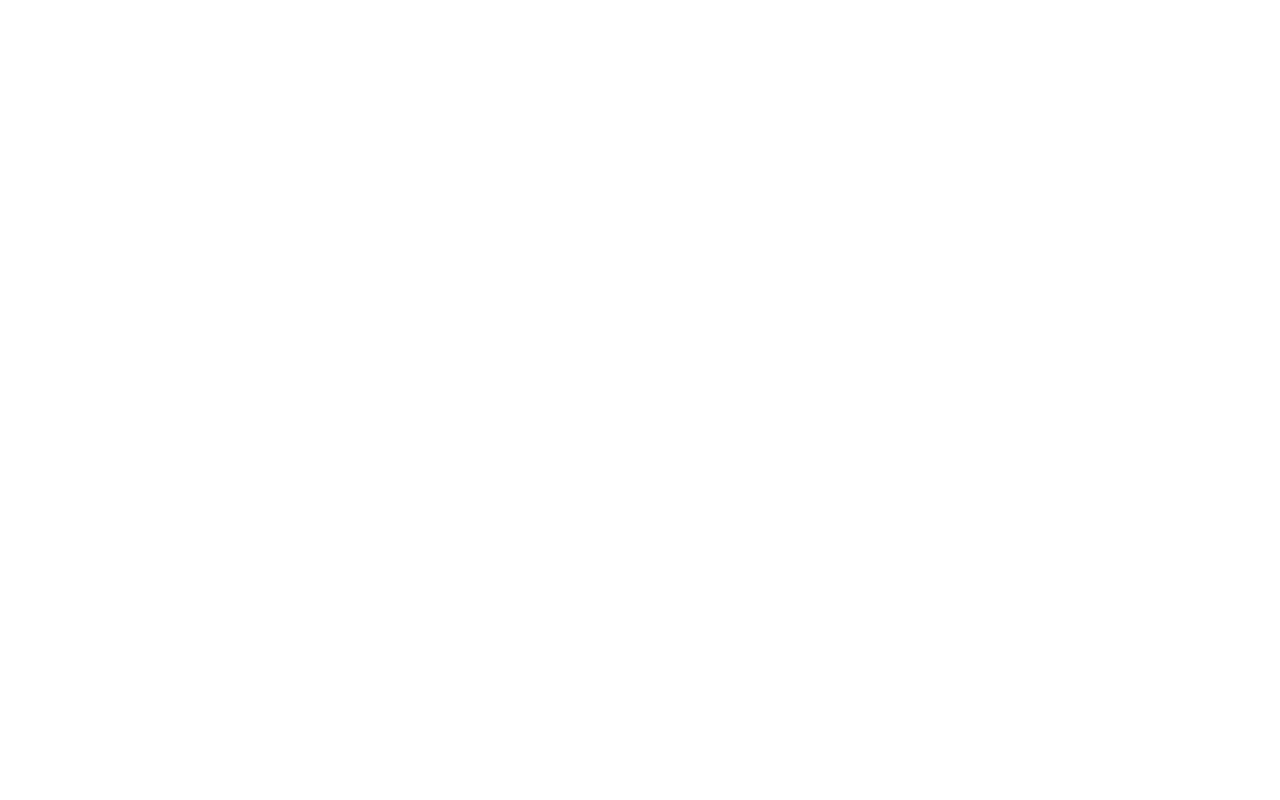
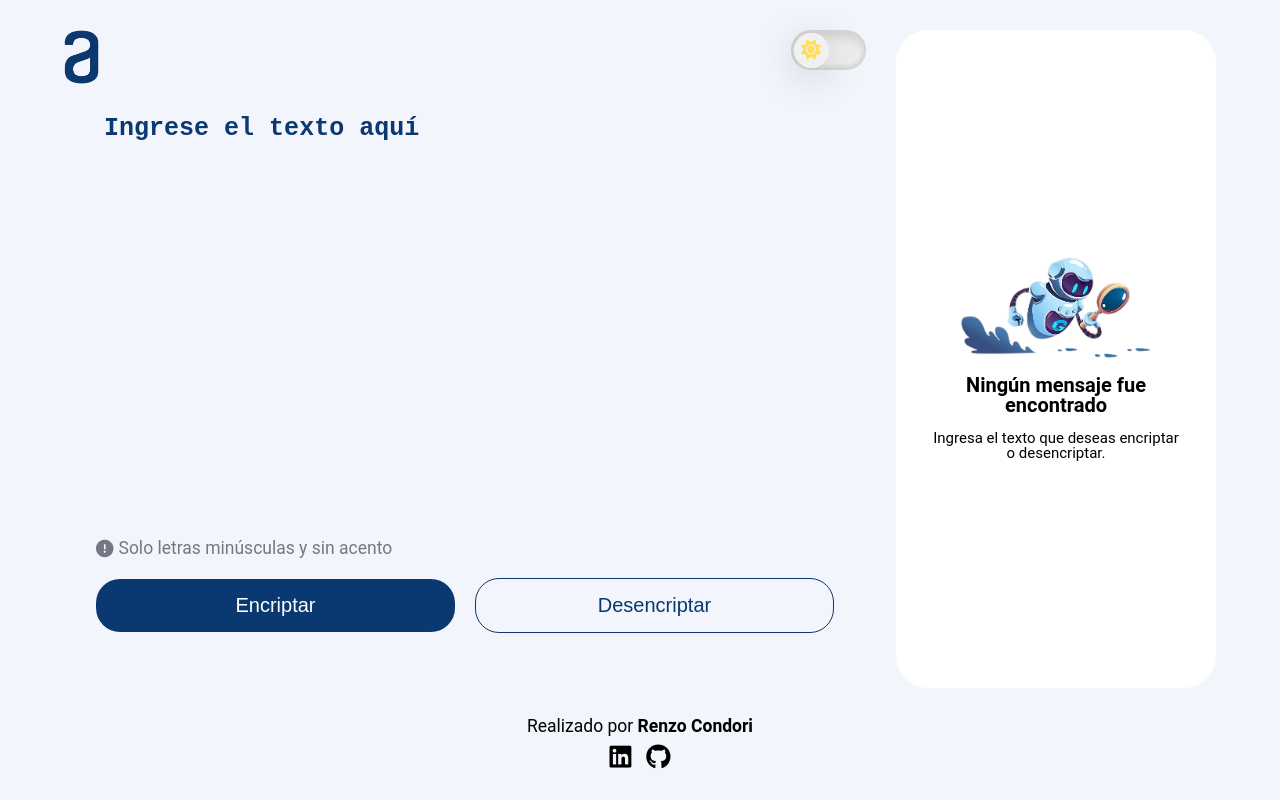
Before and after one commit to krcondorig/encryptor-ONE, a plain HTML site: page index.html in a window 1280 px wide. Drawn offline with Linux system fonts and the light colour scheme; some packages are replaced by stand-ins of ours; a script that the page names is missing.

Commit message:
agregando funcionalidades

```diff
--- a/index.html
+++ b/index.html
@@ -1,26 +1,71 @@
 <!DOCTYPE html>
 <html lang="en">
+
 <head>
     <meta charset="UTF-8">
     <meta name="viewport" content="width=device-width, initial-scale=1.0">
     <title>Encriptador de Textos</title>
     <link rel="stylesheet" href="./src/styles/reset.css">
     <link rel="stylesheet" href="./src/styles/style.css">
+    <link href="
+        https://cdn.jsdelivr.net/npm/sweetalert2@11.10.5/dist/sweetalert2.min.css
+        " rel="stylesheet">
+    <link rel="icon" href="./src/assets/icons/message-encrypt.png" type="image/x-icon">
 </head>
+
 <body>
-    <main>
+    <main class="grid">
         <header class="header">
+            <div class="flex nav">
+                <img class="logo" src="./src/assets/img/alura.png" alt="">
+                <div class="flex btn-switch">
+                    <div class="btn-switch__indicator">
+                        <button class="btn-switch__icon-container">
+                            <span><i class="btn-switch__icon fa-solid"></i></span>
+                        </button>
+                    </div>
+                </div>
+            </div>
+            <div class="user">
+                <textarea class="user-text" name="" id="user-text" placeholder="Ingrese el texto aquí"></textarea>
+            </div>
+        </header>
 
-        </header>
-        <section>
+        <section class="input flex user padding-user">
+            <div>
+                <p class="flex advertencia"><i class="fa-solid fa-circle-exclamation"></i>Solo letras minúsculas y sin
+                    acento</p>
+                <div class="flex flex-button">
+                    <button type="button" onclick="encriptar()" class="btn button-blue">Encriptar</button>
+                    <button type="button" onclick="desencriptar()" class="btn button-grey">Desencriptar</button>
+                </div>
+            </div>
+        </section>
 
+        <section class="output flex translation not-found padding-result">
+            <img src="./src/assets/img/search.png" alt="Not Found">
+            <p class="bold empty">Ningún mensaje fue encontrado</p>
+            <p class="empty-legend">Ingresa el texto que deseas encriptar o desencriptar.</p>
         </section>
-        <section>
+        <section class="output flex translation text-found display-none padding-result">
+            <textarea id="inputCopy" rows="4" placeholder="Resultado" disabled></textarea>
+            <button type="button" onclick="copy()" class="btn button-grey">Copiar</button>
+        </section>
 
-        </section>
-        <footer class="footer"></footer>
+        <footer class="footer flex">
+            <p>Realizado por <span class="bold">Renzo Condori</span></p>
+            <div class="flex icons">
+                <a target="_blank" rel="noopener" href="https://www.linkedin.com/in/renzo-condori-guerra"><i class="fa-brands fa-linkedin"></i></a>
+                <a target="_blank" rel="noopener" href="https://github.com/krcondorig"><i
+                        class="fa-brands fa-github"></i></a>
+            </div>
+        </footer>
     </main>
-
+    <script src="
+https://cdn.jsdelivr.net/npm/sweetalert2@11.10.5/dist/sweetalert2.all.min.js
+"></script>
+    <script src="https://kit.fontawesome.com/b9ce275efe.js" crossorigin="anonymous"></script>
     <script src="./src/scripts/main.js"></script>
 </body>
+
 </html>
--- a/src/scripts/main.js
+++ b/src/scripts/main.js
@@ -0,0 +1,146 @@
+const body = document.querySelector('body');
+const btn_switch = document.querySelector('.btn-switch');
+const btn_switch_icon = document.querySelector('.btn-switch__icon');
+const textFound = document.querySelector(".text-found");
+const notFound = document.querySelector(".not-found");
+const inputUser = document.getElementById('user-text');
+const outputUser = document.getElementById('inputCopy');
+
+const darkmode = localStorage.getItem('darkmode');
+
+
+const encrypt_keys = {
+    'a': 'ai',
+    'e': 'enter',
+    'i': 'imes',
+    'o': 'ober',
+    'u': 'ufat',
+};
+
+const decrypt_keys = {
+    'ai': 'a',
+    'enter': 'e',
+    'imes': 'i',
+    'ober': 'o',
+    'ufat': 'u',
+};
+
+const encrypt_regex = /[a|e|i|o|u]/g;
+const decrypt_regex = /ai|enter|imes|ober|ufat/g;
+
+
+//Save the dark mode in the local storage object
+//This function saves the value true if dark mode is activated and false if it is not activated
+function store(value) {
+    localStorage.setItem('darkmode', value);
+    console.log(value);
+}
+
+
+//This function tells us if the dark mode property already exists and loads the page with the changes we had left
+function load() {
+
+    if (darkmode == 'true') { //If darkmode is true
+        body.classList.add('darkmode');
+        btn_switch_icon.classList.add('fa-moon');
+    } else { //If dark mode is not true
+        btn_switch_icon.classList.add('fa-sun');
+    }
+}
+
+
+load();
+
+btn_switch.addEventListener('click', () => {
+
+    const isDarkmode = body.classList.toggle('darkmode');
+    btn_switch_icon.classList.add('animated');
+    //Save true or false
+    store(isDarkmode);
+    btn_switch_icon.classList.toggle('fa-sun', !isDarkmode);
+    btn_switch_icon.classList.toggle('fa-moon', isDarkmode);
+    setTimeout(() => {
+        btn_switch_icon.classList.remove('animated');
+    }, 500);
+
+})
+
+function showSuccessMessage(message) {
+    Swal.fire({
+        position: 'center',
+        icon: 'success',
+        title: message,
+        showConfirmButton: false,
+        timer: 1500
+    });
+}
+
+function showErrorMessage(err) {
+    Swal.fire({
+        icon: "error",
+        title: "Oops...",
+        text: err,
+    });
+}
+
+function validar() {
+    //regular expression to make a text string contain only lowercase letters and spaces
+    const regex = /[^a-zñ\s]/g;
+    //If test is false, the string is valid, since it does not contain invalid characters.
+    return !regex.test(inputUser.value);
+}
+
+
+function encriptar() {
+
+    if (inputUser.value.trim() === "") {
+        showErrorMessage('El campo de texto esta vacío!');
+        inputUser.value = "";
+        textFound.classList.add("display-none");
+        notFound.classList.remove("display-none");
+    }
+    else if (validar()) {
+
+        // Use the replace method with a callback function
+        outputUser.value = inputUser.value.replace(encrypt_regex, match => encrypt_keys[match]);
+        inputUser.value = "";
+        textFound.classList.remove("display-none");
+        notFound.classList.add("display-none");
+
+    } else {
+        showErrorMessage('Solo puedes ingresar letras en minúsculas y sin acento!');
+        textFound.classList.add("display-none");
+        notFound.classList.remove("display-none");
+    }
+}
+
+function desencriptar() {
+
+    if (inputUser.value.trim() === "") {
+
+        showErrorMessage('El campo de texto esta vacio!')
+        inputUser.value = "";
+        textFound.classList.add("display-none");
+        notFound.classList.remove("display-none");
+
+    } else if (validar()) {
+
+        // Use the replace method with a callback function
+        outputUser.value = inputUser.value.replace(decrypt_regex, match => decrypt_keys[match]);
+
+        inputUser.value = "";
+
+        textFound.classList.remove("display-none");
+        notFound.classList.add("display-none");
+    } else {
+        showErrorMessage('Solo puedes ingresar letras en minúsculas y sin acento!');
+        textFound.classList.add("display-none");
+        notFound.classList.remove("display-none");
+    }
+}
+
+function copy() {
+
+    navigator.clipboard.writeText(outputUser.value);
+    showSuccessMessage('El texto fue copiado correctamente');
+}
--- a/src/styles/style.css
+++ b/src/styles/style.css
@@ -0,0 +1,478 @@
+/* ------------ VARIABLES ------------ */
+:root {
+    /* COLORS */
+
+    --light-bg-color: #f3f5fc;
+    --dark-bg-color: #111845;
+
+    --light-icon-color: #FFDE59;
+    --dark-icon-color: #fff;
+
+    --color: #0a3871;
+    --dark-color: #F1F1F1;
+}
+
+
+/* ------------- BASE -------------- */
+html {
+    box-sizing: border-box;
+    font-size: 62.5%;
+    font-family: "Roboto", sans-serif;
+}
+
+*,
+*::before,
+*:after {
+    box-sizing: inherit;
+}
+
+body {
+    background-color: var(--light-bg-color);
+    background-repeat: no-repeat;
+    background-size: cover;
+}
+
+/* ----------- UTILITY ------------- */
+
+.grid {
+    display: grid;
+}
+
+.flex {
+    display: flex;
+}
+
+.bold {
+    font-weight: bold;
+}
+
+.padding-user {
+    padding: 0;
+}
+
+.padding-result {
+    padding: 3.2rem;
+}
+
+.display-none {
+    display: none;
+}
+
+
+
+/* -------------- MAIN --------------- */
+
+.logo {
+    width: 2.5rem;
+    height: auto;
+    grid-template-columns: none;
+}
+
+.nav {
+    justify-content: space-between;
+}
+
+.btn-switch {
+    background-color: #fff;
+    width: 7.5em;
+    height: 4em;
+    border-radius: 10em;
+    padding: 0 0.25em;
+
+    box-shadow: inset 0 8px 60px rgba(0, 0, 0, .1),
+        inset 0 8px 8px rgba(0, 0, 0, .1),
+        inset 0 -4px 4px rgba(0, 0, 0, .1);
+
+    position: relative;
+
+
+    align-items: center;
+
+    cursor: pointer;
+}
+
+.btn-switch__indicator {
+
+    width: 3.5em;
+    height: 3.5em;
+    border-radius: 50%;
+
+    position: absolute;
+
+    box-shadow: 0 8px 40px rgba(0, 0, 0, .2);
+
+    transition: transform .3s ease;
+}
+
+.btn-switch__icon-container {
+    width: 100%;
+    height: 100%;
+    background-color: var(--dark-color);
+    border-radius: 50%;
+    display: flex;
+    border: none;
+    justify-content: center;
+    align-items: center;
+}
+
+.btn-switch__icon {
+    color: var(--light-icon-color);
+    font-size: 2rem;
+}
+
+
+main {
+    height: 100vh;
+    width: 90%;
+    margin: 0 auto;
+    padding: 3rem 0;
+    grid-template-rows: 2fr 1fr;
+    gap: 1rem;
+    grid-template-areas:
+        "header"
+        "left"
+        "right"
+        "footer";
+}
+
+.header {
+    grid-area: header;
+}
+
+.input {
+    grid-area: left;
+}
+
+.output {
+    grid-area: right;
+}
+
+.footer {
+    grid-area: footer;
+}
+
+.user {
+    height: 100%;
+    flex-direction: column;
+    justify-content: space-between;
+}
+
+
+.user-text::-webkit-scrollbar {
+    width: 10px;
+}
+
+.user-text::-webkit-scrollbar-thumb {
+    background: var(--color);
+    border-radius: 8px;
+}
+
+.user-text::-webkit-scrollbar-track {
+    background: var(--dark-color);
+    border-radius: 8px;
+}
+
+textarea {
+    font-size: 1.75rem;
+    width: 90%;
+    display: block;
+    background-color: unset;
+    border: none;
+    margin: 1.5rem auto;
+    padding: 0 0;
+    resize: none;
+    height: 60%;
+    z-index: 999;
+    font-weight: bolder;
+    color: var(--color)
+}
+
+textarea:focus {
+    outline: none;
+}
+
+textarea::placeholder {
+    font-weight: bolder;
+    color: var(--color);
+}
+
+
+
+.fa-circle-exclamation {
+    padding-right: 0.5rem;
+    font-size: 1.75rem;
+    line-height: normal;
+    color: #757882;
+
+}
+
+.advertencia {
+    font-size: 1.75em;
+    color: #757882;
+    padding-top: 1rem;
+}
+
+.flex-button {
+    gap: 1rem;
+    padding-top: 1rem;
+    justify-content: space-around;
+    flex-direction: column;
+    align-items: center;
+}
+
+.btn {
+    font-size: 1.75rem;
+    border-radius: 2.4rem;
+    padding: 0.5em 0;
+    width: 60%;
+    cursor: pointer;
+}
+
+.button-blue {
+    color: #fff;
+    background-color: var(--color);
+    border: none;
+}
+
+.button-grey {
+    color: var(--color);
+    background-color: unset;
+    border: 1px solid var(--color);
+}
+
+
+.translation {
+
+    flex-direction: column;
+    border-radius: 3.2rem;
+    background-color: #ffffff;
+}
+
+.not-found {
+    gap: 0.8rem;
+    justify-content: center;
+    align-items: center;
+    text-align: center;
+}
+
+.not-found img {
+    display: none;
+}
+
+.empty {
+    font-size: 1.5rem;
+}
+
+.empty-legend {
+    font-size: 1rem;
+}
+
+.text-found {
+    justify-content: space-between;
+    align-items: center;
+}
+
+
+
+/* -------------- FOOTER ---------------*/
+
+footer {
+    font-size: 1.75rem;
+    justify-content: center;
+    text-align: center;
+    align-items: center;
+    flex-direction: column;
+}
+
+.icons {
+    font-size: 2.5rem;
+    gap: 1.5rem;
+    padding-top: 1rem;
+    justify-content: center;
+}
+
+.icons i {
+    color: #000;
+}
+
+
+/* -------------- ANIMATION ------------ */
+
+.btn-switch__icon.animated {
+    animation: spin 0.5s;
+}
+
+@keyframes spin {
+    to {
+        transform: rotate(360deg);
+    }
+}
+
+/* ------------MEDIA QUERIES----------------- */
+
+@media (min-width:360px) {
+    textarea {
+        height: 90%;
+    }
+
+    main {
+        gap: 3rem;
+    }
+
+    .advertencia {
+        padding-top: 3rem;
+    }
+
+    .flex-button {
+        padding-top: 2rem;
+        gap: 2rem;
+    }
+
+    .btn {
+        padding: 0.75em 0;
+    }
+
+    .padding-result {
+        padding: 3.2rem;
+    }
+
+    .not-found {
+        gap: 1.6rem;
+    }
+
+    .empty {
+        font-size: 2rem;
+    }
+
+    .empty-legend {
+        font-size: 1.5rem;
+    }
+}
+
+@media (min-width: 600px) {
+    .btn {
+        width: 50%;
+    }
+
+
+}
+
+
+
+@media (min-width: 1080px) {
+
+    .padding-user {
+        padding: 3.2rem;
+
+    }
+
+    main {
+
+        grid-template-areas:
+            "header right"
+            "left right"
+            "footer footer";
+        grid-template-columns: 3fr 1fr;
+    }
+
+    .logo {
+        width: 3.5rem;
+    }
+
+    textarea {
+        font-size: 2.5rem;
+        margin: 3rem auto;
+        height: 90%;
+    }
+
+    .not-found img {
+        width: 75%;
+        display: unset;
+    }
+
+    .btn {
+        font-size: 2rem;
+    }
+
+    .output {
+        width: 25vw;
+    }
+
+    .flex-button {
+        flex-direction: row;
+    }
+}
+
+@media (min-width: 1440px) {
+    main {
+        width: 75%;
+    }
+
+    .output {
+        width: 25vw;
+    }
+
+
+}
+
+
+/* ---------- DARKMODE ------------ */
+
+body.darkmode {
+    background-color: var(--dark-bg-color);
+}
+
+.darkmode .btn-switch {
+    box-shadow: inset 0 8px 60px rgba(0, 0, 0, .3),
+        inset 8px 0 8px rgba(0, 0, 0, .3),
+        inset 0 -4px 4px rgba(0, 0, 0, .3);
+}
+
+.darkmode .btn-switch__icon-container {
+    background-color: var(--dark-bg-color);
+}
+
+.darkmode .btn-switch__indicator {
+    transform: translateX(3.5em);
+    box-shadow: 0 8px 40px rgba(0, 0, 0, .3);
+}
+
+.darkmode .btn-switch__icon {
+    color: var(--dark-icon-color);
+}
+
+.darkmode .logo {
+    filter: brightness(0) saturate(100%) invert(87%) sepia(22%) saturate(72%) hue-rotate(195deg) brightness(107%) contrast(98%);
+}
+
+.darkmode textarea::placeholder {
+    color: var(--dark-color);
+}
+
+.darkmode textarea {
+    color: var(--dark-color);
+}
+
+.darkmode .translation {
+    background-color: var(--color);
+}
+
+.darkmode .empty {
+    color: var(--dark-color);
+}
+
+.darkmode .empty-legend {
+    color: var(--dark-color);
+}
+
+.darkmode .footer {
+    color: var(--dark-color);
+}
+
+.darkmode .button-grey {
+    background-color: var(--dark-color);
+}
+
+.darkmode .icons i {
+    color: #fff;
+}
```
Also changed, not shown: src/assets/icons/message-encrypt.png (added), src/assets/img/search.png (renamed from src/assets/img/search3.png).
